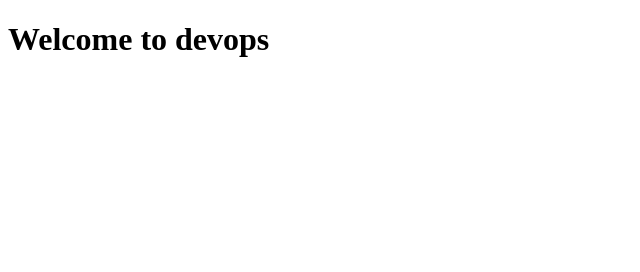
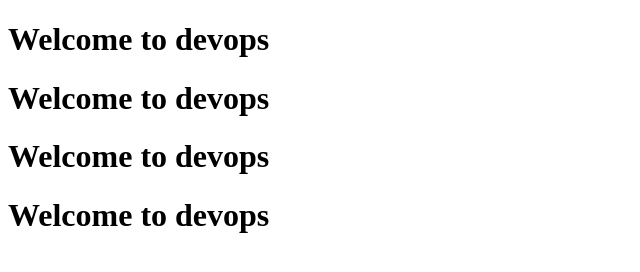
Before and after one commit to marripallymounika62/mysite104, a plain HTML site: page index.html in a window 1280 px wide. Shown: the whole page, without its empty margins (0-640 px from the left). Drawn offline with Linux system fonts and the light colour scheme.

Commit message:
third commit

```diff
--- a/index.html
+++ b/index.html
@@ -7,5 +7,9 @@
 </head>
 <body>
     <h1>Welcome to devops</h1>
+    <h1>Welcome to devops</h1>
+    <h1>Welcome to devops</h1>
+    <h1>Welcome to devops</h1>
+
 </body>
 </html>
```
